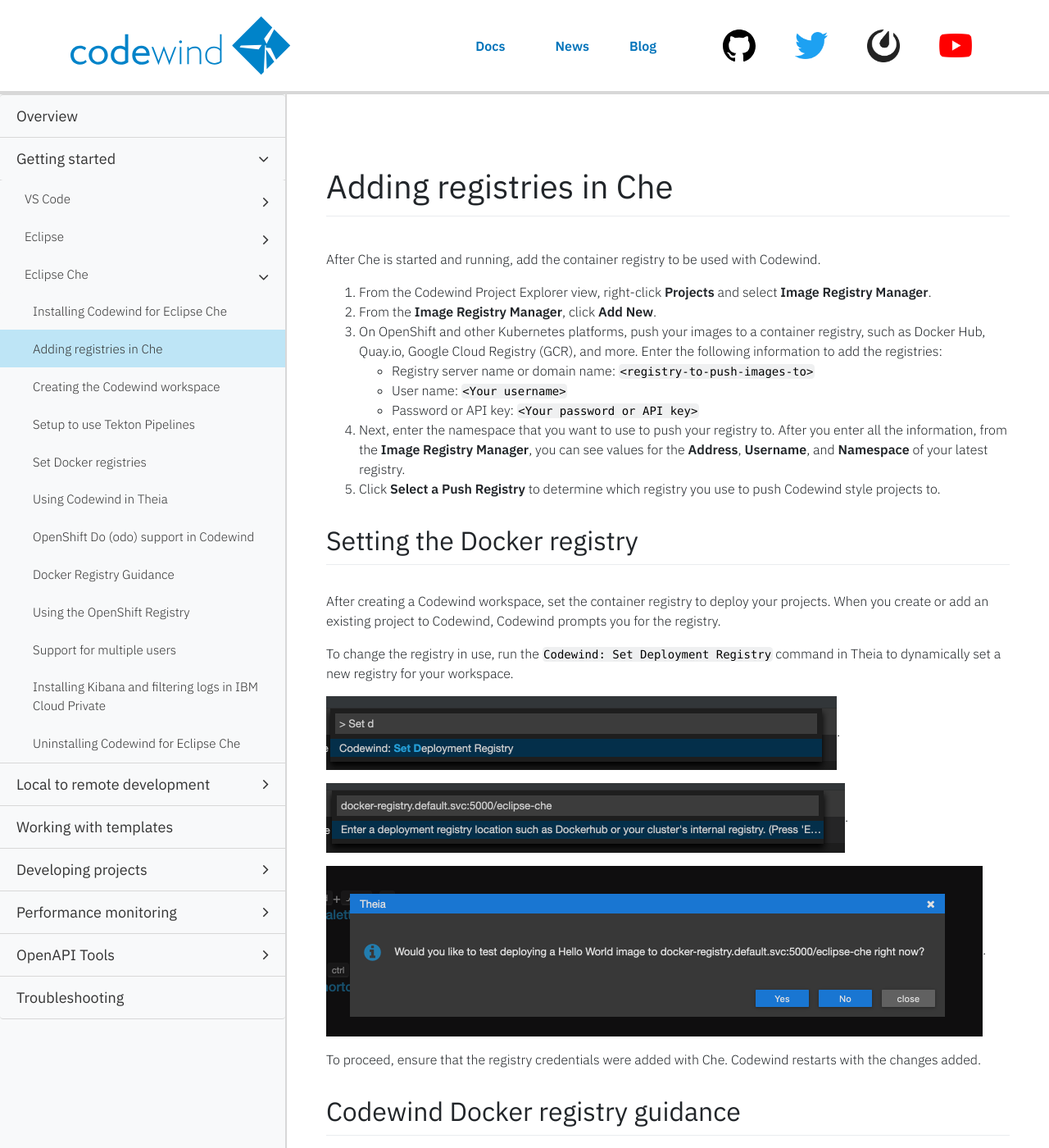
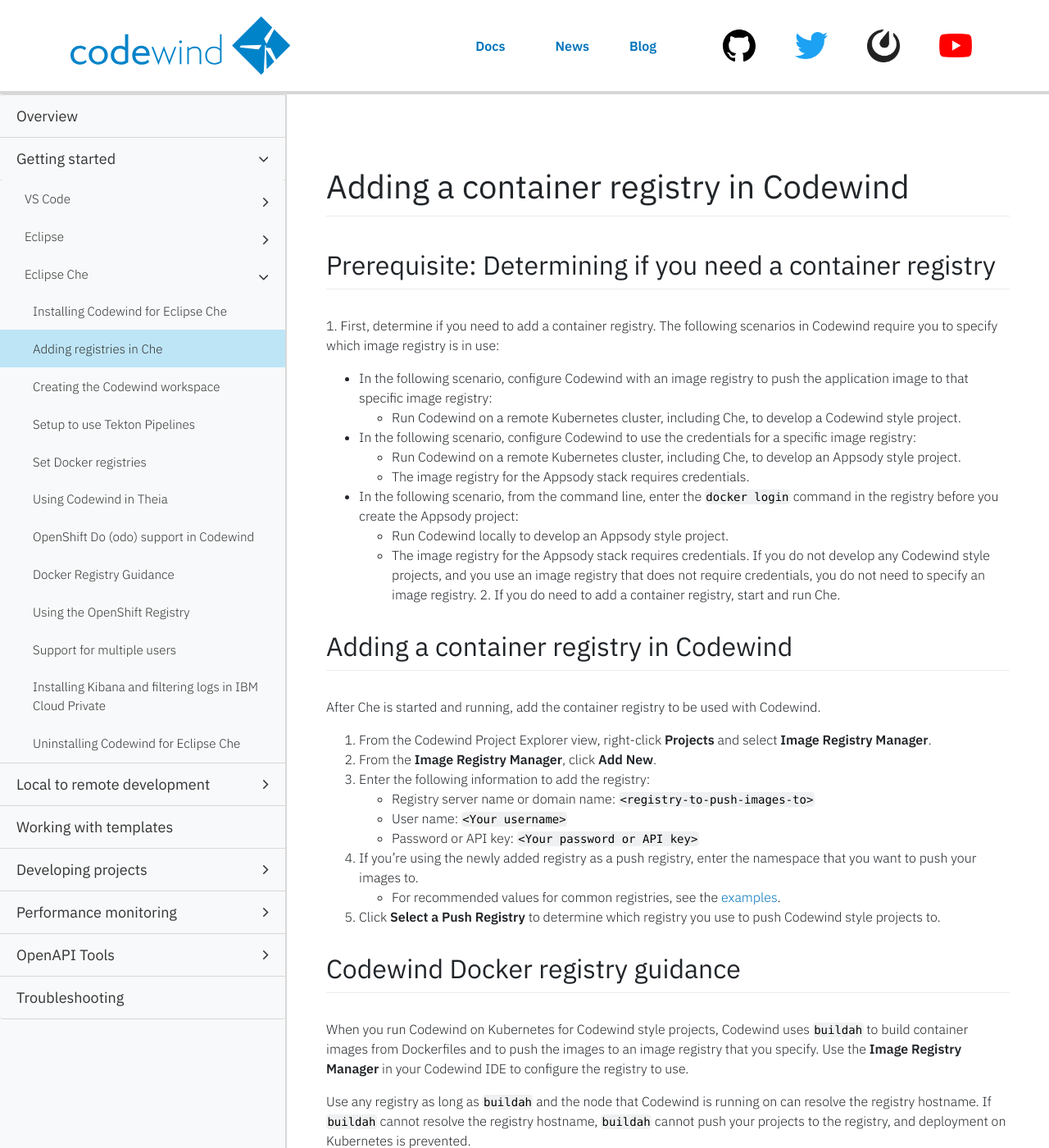
Before and after one commit to eclipse-archived/codewind-docs, a Jekyll site: the page built from docs/_documentations/mdt-che-setupregistries.md, in a window 1280 px wide and 1400 px high. Shown: the whole window at 82% size. Built offline with Jekyll 4.4.1, drawn with Linux system fonts in a browser that asks for light colours; nearby versions of some CDN libraries; comment, search, counter and statistics services are not loaded; some of the changed text lies outside the part shown.

Commit message:
Addressing feedback from John

```diff
--- a/docs/_documentations/mdt-che-setupregistries.md
+++ b/docs/_documentations/mdt-che-setupregistries.md
@@ -1,36 +1,39 @@
 ---
 layout: docs
-title: Adding registries in Che
-description: Adding registries in Che
-keywords: build, deploy, install, installing, installation, chart, Helm, develop, cloud, public cloud, services, command line, cli, command, start, stop, update, open, delete, options, operation, devops
+title: Adding a container registry in Codewind
+description: Adding a container registry in Codewind
+keywords: container, registry, Che, guidance, image registry, Appsody, Docker, name, push registry, Kubernetes
 duration: 1 minute
 permalink: mdt-che-setupregistries
 type: document
 ---
 
-# Adding registries in Che
+# Adding a container registry in Codewind
+
+## Prerequisite: Determining if you need a container registry
+1\. First, determine if you need to add a container registry. The following scenarios in Codewind require you to specify which image registry is in use:
+- In the following scenario, configure Codewind with an image registry to push the application image to that specific image registry:
+    - Run Codewind on a remote Kubernetes cluster, including Che, to develop a Codewind style project.
+- In the following scenario, configure Codewind to use the credentials for a specific image registry:
+    - Run Codewind on a remote Kubernetes cluster, including Che, to develop an Appsody style project.
+    - The image registry for the Appsody stack requires credentials.
+- In the following scenario, from the command line, enter the `docker login` command in the registry before you create the Appsody project:
+    - Run Codewind locally to develop an Appsody style project.
+    - The image registry for the Appsody stack requires credentials.
+If you do not develop any Codewind style projects, and you use an image registry that does not require credentials, you do not need to specify an image registry.
+2\. If you do need to add a container registry, start and run Che.
+
+## Adding a container registry in Codewind
 After Che is started and running, add the container registry to be used with Codewind.
 1. From the Codewind Project Explorer view, right-click **Projects** and select **Image Registry Manager**.
 2. From the **Image Registry Manager**, click **Add New**.
-3. On OpenShift and other Kubernetes platforms, push your images to a container registry, such as Docker Hub, Quay.io, Google Cloud Registry (GCR), and more. Enter the following information to add the registries:
+3. Enter the following information to add the registry:
   - Registry server name or domain name: `<registry-to-push-images-to>`
   - User name: `<Your username>`
   - Password or API key: `<Your password or API key>`
-4. Next, enter the namespace that you want to use to push your registry to. After you enter all the information, from the **Image Registry Manager**, you can see values for the **Address**, **Username**, and **Namespace** of your latest registry.
+4. If you're using the newly added registry as a push registry, enter the namespace that you want to push your images to.
+  - For recommended values for common registries, see the [examples](#examples).
 5. Click **Select a Push Registry** to determine which registry you use to push Codewind style projects to.
-
-## Setting the Docker registry
-After creating a Codewind workspace, set the container registry to deploy your projects. When you create or add an existing project to Codewind, Codewind prompts you for the registry.
-
-To change the registry in use, run the `Codewind: Set Deployment Registry` command in Theia to dynamically set a new registry for your workspace. <br>
-
-![Set deployment registry](dist/images/che-docs/SetDockerRegistry-1.png){:height="90px" width="623px"}. <br>
-
-![Set deployment registry location](dist/images/che-docs/SetDockerRegistry-2.png){:height="85px" width="633px"}. <br>
-
-![Test deployment](dist/images/che-docs/SetDockerRegistry-3.png){:height="208px" width="801px"}. <br>
-
-To proceed, ensure that the registry credentials were added with Che. Codewind restarts with the changes added.
 
 ## Codewind Docker registry guidance
 When you run Codewind on Kubernetes for Codewind style projects, Codewind uses [`buildah`](https://github.com/containers/buildah) to build container images from Dockerfiles and to push the images to an image registry that you specify. Use the **Image Registry Manager** in your Codewind IDE to configure the registry to use.
@@ -57,19 +60,5 @@ These examples show recommended values for common registries. The following depl
     - Namespace: `<project>`
     - Credentials: OpenShift user name and access token
 
-## Specifying image registries for Codewind
-The following scenarios in Codewind require you to specify which image registry is in use:
-
-- In the following scenario, configure Codewind with an image registry to push the application image to that specific image registry:
-    - Run Codewind on a remote Kubernetes cluster, including Che, to develop a Codewind style project.
-- In the following scenario, configure Codewind to use the credentials for a specific image registry:
-    - Run Codewind on a remote Kubernetes cluster, including Che, to develop an Appsody style project.
-    - The image registry for the Appsody stack requires credentials.
-- In the following scenario, from the command line, enter the `docker login` command in the registry before you create the Appsody project:
-    - Run Codewind locally to develop an Appsody style project.
-    - The image registry for the Appsody stack requires credentials.
-
-If you do not develop any Codewind style projects, and you use an image registry that does not require credentials, you do not need to specify an image registry.
-
 ## Adding registries to OKD and OpenShift
 To use the OpenShift internal Docker registry with Codewind, see [Adding the OpenShift internal registry with Codewind](openshiftregistry.html).
```
